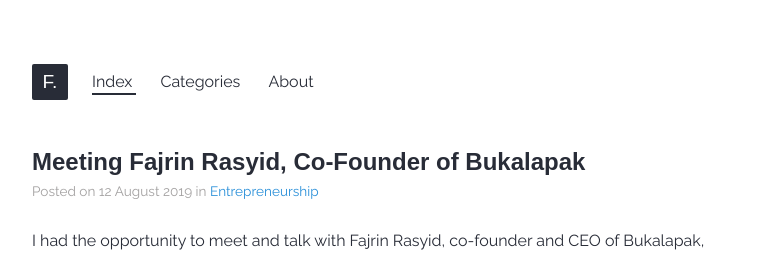
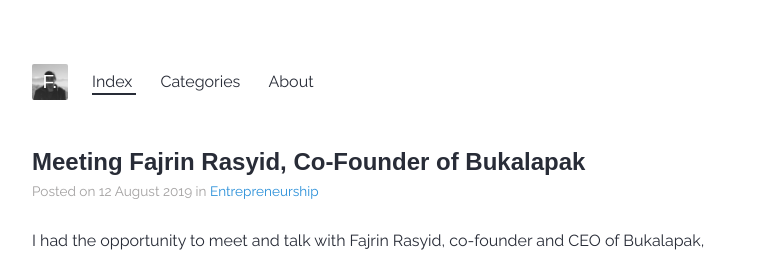
Before and after one commit to xfltrt/xfltrt.github.io, a Jekyll site: the page built from index.html, in a window 1280 px wide. Shown: the top 254 px of the page, without its empty margins (258-1021 px from the left). Built offline with Jekyll 4.4.1, drawn with Linux system fonts in a browser that asks for light colours; some web fonts are replaced; comment, search, counter and statistics services are not loaded.

Commit message:
Update main.scss

```diff
--- a/_sass/main.scss
+++ b/_sass/main.scss
@@ -107,7 +107,7 @@
 
 #logo {
   background: var(--colour-dark);
-  background-image: url("https://fitriali.com/images/8343FBC2-686E-4490-973A-3001AEB3C499.jpeg");
+  background-image: url("https://fitriali.com/assets/images/8343FBC2-686E-4490-973A-3001AEB3C499.jpeg");
   background-size: 36px 36px;
   color: var(--colour-white);
   border-radius: 2px;
```
